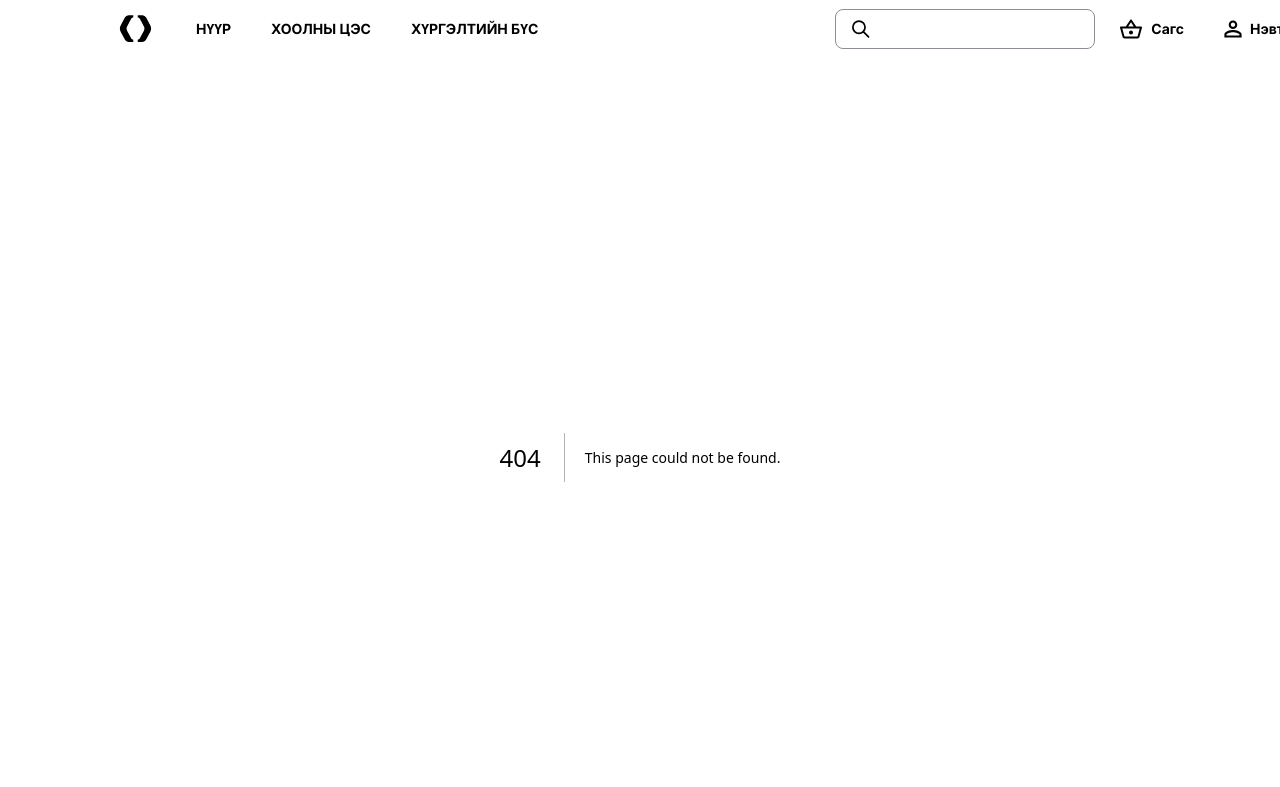
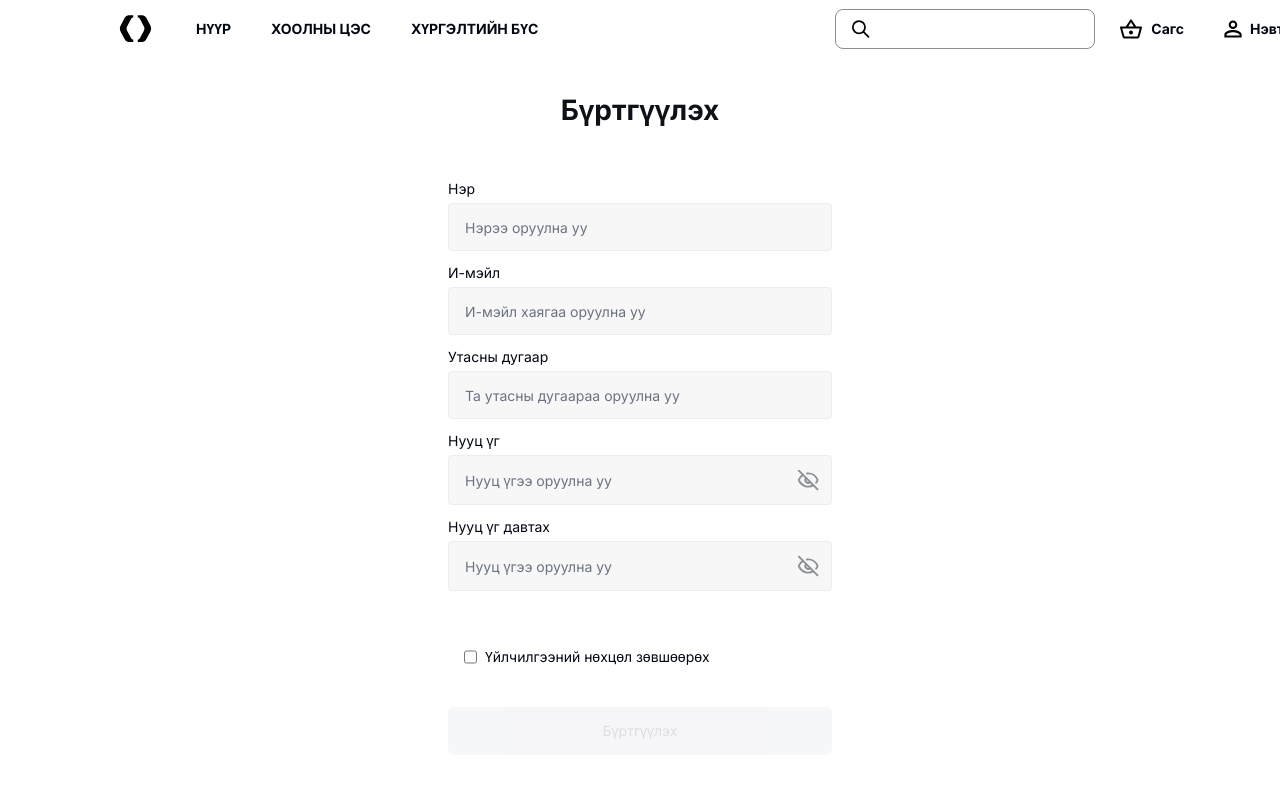
Before and after one commit to 2K241B/Sukhbat-FoodDelivery, a Next.js app in the folder FE/: page /signup in a window 1280 px wide. Before the commit this address had no page. Shown: the top 787 px of the page. Built offline with nearby package versions, Linux system fonts and the light colour scheme.

Commit message:
[FE] Signup page logic

```diff
--- a/FE/src/app/login/page.jsx
+++ b/FE/src/app/login/page.jsx
@@ -4,7 +4,7 @@ import { Input } from '@/components/ui/input';
 import { EyeIcon, EyeOff } from 'lucide-react';
 import { useRouter } from 'next/navigation';
 import { useMemo, useState } from 'react';
-import _ from 'lodash';
+import debounce from 'lodash/debounce';
 import { axiosInstance } from '@/lib/axios';
 
 export const styles = {
@@ -37,7 +37,7 @@ export const page = () => {
     }));
   };
 
-  const debounceFn = useMemo(() => _.debounce(handleOnChange, 500), []);
+  const debounceFn = useMemo(() => debounce(handleOnChange, 500), []);
 
   const handleSubmit = async (e) => {
     e.preventDefault();
--- /dev/null
+++ b/FE/src/app/signup/page.jsx
@@ -0,0 +1,164 @@
+'use client';
+import { Input } from '@/components/ui/input';
+import { styles } from '../login/page';
+import { Button } from '@/components/ui/button';
+import { useEffect, useMemo, useState } from 'react';
+import { EyeIcon, EyeOff } from 'lucide-react';
+import { axiosInstance } from '@/lib/axios';
+import { useRouter } from 'next/navigation';
+import debounce from 'lodash/debounce';
+
+const style = {
+  container:
+    'p-8 flex flex-col gap-12 rounded-[16px] max-w-[448px] h-fit bg-white m-auto',
+  form: 'flex flex-col gap-3',
+  bottomContainer: 'flex flex-col gap-8',
+  checkboxContainer: 'flex gap-2 px-4 py-2 text-sm ',
+};
+
+export const page = () => {
+  const router = useRouter();
+  const [isChecked, setIsChecked] = useState(false);
+  const [isHidePassword, setIsHidePassword] = useState(true);
+  const togglePasswordVisibility = () => setIsHidePassword((prev) => !prev);
+  const Icon = isHidePassword ? EyeOff : EyeIcon;
+  const [formData, setFormData] = useState({
+    name: '',
+    email: '',
+    phoneNumber: '',
+    password: '',
+    rePassword: '',
+  });
+
+  const handleOnChange = (event) => {
+    setFormData((prev) => ({
+      ...prev,
+      [event.target.name]: event.target.value,
+    }));
+  };
+  const debounceFn = useMemo(() => debounce(handleOnChange, 500), []);
+
+  const handleSubmit = async (e) => {
+    e.preventDefault();
+
+    if (formData.password === formData.rePassword) {
+      try {
+        const response = await axiosInstance.post('/user/create', {
+          name: formData.name,
+          email: formData.email,
+          phone: formData.phoneNumber,
+          password: formData.password,
+        });
+        if (response.status === 200) router.push('/');
+      } catch (error) {
+        console.error(error);
+      }
+    } else {
+      return console.log('pass buruu');
+    }
+  };
+
+  return (
+    <form onSubmit={handleSubmit} className={style.container}>
+      <h2 className={styles.header}>Бүртгүүлэх</h2>
+      <div className={style.form}>
+        <div className={styles.inputContainer}>
+          <h3>Нэр</h3>
+          <Input
+            name="name"
+            type="text"
+            onChange={debounceFn}
+            placeholder="Нэрээ оруулна уу"
+            className={styles.input}
+            required
+          />
+        </div>
+        <div className={styles.inputContainer}>
+          <h3>И-мэйл</h3>
+          <Input
+            name="email"
+            type="email"
+            onChange={debounceFn}
+            placeholder="И-мэйл хаягаа оруулна уу"
+            className={styles.input}
+            required
+          />
+        </div>
+        <div className={styles.inputContainer}>
+          <h3>Утасны дугаар</h3>
+          <Input
+            name="phoneNumber"
+            type="tel"
+            onChange={debounceFn}
+            placeholder="Та утасны дугаараа оруулна уу"
+            className={styles.input}
+            required
+          />
+        </div>
+        <div className={styles.inputContainer}>
+          <h3>Нууц үг</h3>
+          <div className={styles.input}>
+            <Input
+              name="password"
+              type={isHidePassword ? 'password' : 'text'}
+              onChange={debounceFn}
+              placeholder="Нууц үгээ оруулна уу"
+              className={styles.borderOff}
+              required
+            ></Input>
+            <Icon
+              onClick={togglePasswordVisibility}
+              className="cursor-pointer"
+            />
+          </div>
+        </div>
+        <div className={styles.inputContainer}>
+          <h3>Нууц үг давтах</h3>
+          <div className={styles.input}>
+            <Input
+              name="rePassword"
+              type={isHidePassword ? 'password' : 'text'}
+              onChange={debounceFn}
+              placeholder="Нууц үгээ оруулна уу"
+              className={styles.borderOff}
+              required
+            ></Input>
+            <Icon
+              onClick={togglePasswordVisibility}
+              className="cursor-pointer"
+            />
+          </div>
+        </div>
+      </div>
+      <div className={style.bottomContainer}>
+        <div className={style.checkboxContainer}>
+          <input
+            type="checkbox"
+            className="accent-black"
+            name="check"
+            onClick={() => setIsChecked(!isChecked)}
+          />
+          <p>Үйлчилгээний нөхцөл зөвшөөрөх</p>
+        </div>
+        <Button
+          type="submit"
+          disabled={
+            formData.email.length > 0 &&
+            formData.password.length > 0 &&
+            formData.name.length > 0 &&
+            formData.phoneNumber.length > 0 &&
+            formData.rePassword.length > 0 &&
+            isChecked === true
+              ? false
+              : true
+          }
+          className={styles.ButtonStyle1}
+        >
+          Бүртгүүлэх
+        </Button>
+      </div>
+    </form>
+  );
+};
+
+export default page;
--- a/FE/src/components/SignUp.jsx
+++ /dev/null
@@ -1,68 +0,0 @@
-import { EyeIcon } from './icons';
-import { styles } from './Login';
-import { Button } from './ui/button';
-import { Input } from './ui/input';
-
-const style = {
-  container:
-    'p-8 flex flex-col gap-12 rounded-[16px] max-w-[448px] h-fit bg-white',
-  form: 'flex flex-col gap-3',
-  bottomContainer: 'flex flex-col gap-8',
-  checkbox: 'flex gap-2 px-4 py-2 text-sm',
-};
-
-export const SignUp = () => {
-  return (
-    <div className={style.container}>
-      <h2 className={styles.header}>Бүртгүүлэх</h2>
-      <form className={style.form}>
-        <div className={styles.inputContainer}>
-          <h3>Нэр</h3>
-          <Input placeholder="Нэрээ оруулна уу" className={styles.input} />
-        </div>
-        <div className={styles.inputContainer}>
-          <h3>И-мэйл</h3>
-          <Input
-            placeholder="И-мэйл хаягаа оруулна уу"
-            className={styles.input}
-          />
-        </div>
-        <div className={styles.inputContainer}>
-          <h3>Хаяг</h3>
-          <Input placeholder="Та хаягаа оруулна уу" className={styles.input} />
-        </div>
-        <div className={styles.inputContainer}>
-          <h3>Нууц үг</h3>
-          <div className={styles.input}>
-            <Input
-              type="password"
-              placeholder="Нууц үгээ оруулна уу"
-              className={styles.borderOff}
-            ></Input>
-            <EyeIcon />
-          </div>
-        </div>
-        <div className={styles.inputContainer}>
-          <h3>Нууц үг давтах</h3>
-          <div className={styles.input}>
-            <Input
-              type="password"
-              placeholder="Нууц үгээ оруулна уу"
-              className={styles.borderOff}
-            ></Input>
-            <EyeIcon />
-          </div>
-        </div>
-      </form>
-      <div className={style.bottomContainer}>
-        <div className={style.checkbox}>
-          <input type="checkbox" />
-          <p>Үйлчилгээний нөхцөл зөвшөөрөх</p>
-        </div>
-        <Button className={styles.ButtonStyle1}>Бүртгүүлэх</Button>
-      </div>
-    </div>
-  );
-};
-
-export default SignUp;
```
Also changed, not shown: 2 other files (tests, documents, lock files or other folders).
